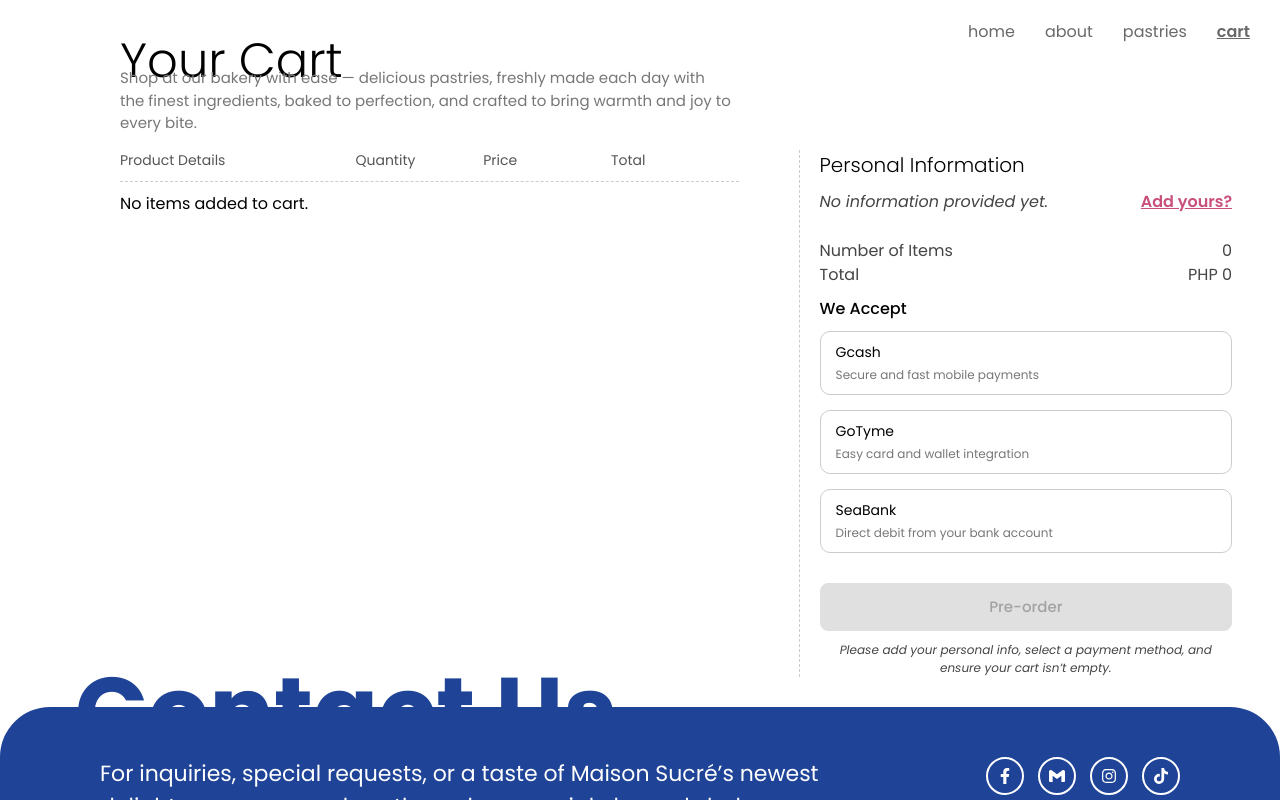
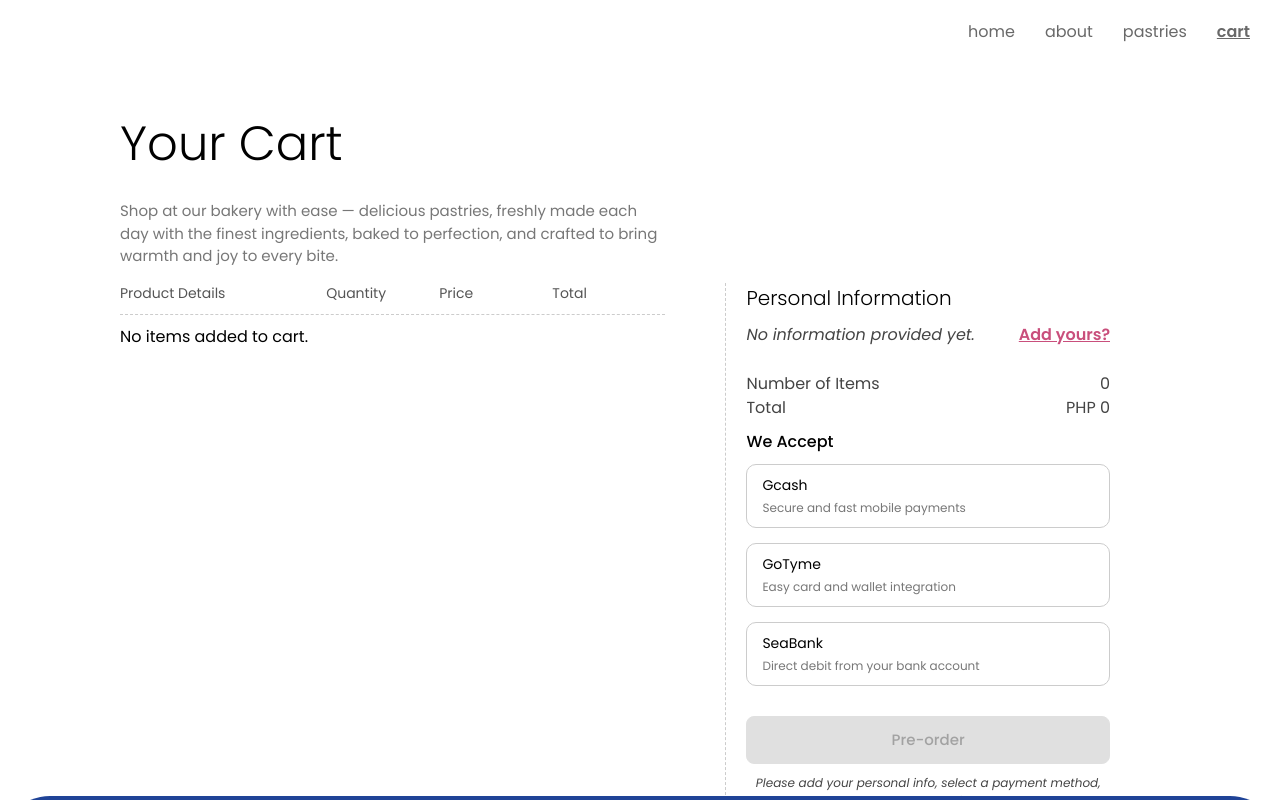
Before and after one commit to marianadine/maisonsucre, a React (Create React App) app: page /cart in a window 1280 px wide. Shown: the top 800 px of the page. Built offline with nearby package versions, Linux system fonts and the light colour scheme.

Commit message:
tailwindcss Cart

```diff
--- a/src/components/Cart.jsx
+++ b/src/components/Cart.jsx
@@ -54,10 +54,12 @@ const Cart = () => {
     cartItems.length === 0 || !billingInfo || !selectedPayment;
 
   return (
-    <div>
-      <section className='container cart-section'>
-        <h1 className='thin-poppins-text'>Your Cart</h1>
-        <p className='poppins-text' style={{ marginTop: '-30px', fontSize: '15px', color: '#777', width: '55%' }}>
+    <div className="mt-4 md:mt-0">
+      <section className="w-full min-h-screen px-4 py-12 pb-64 md:pb-80 mx-auto container1 cart-section">
+        <h1 className="font-poppins font-light text-2xl md:text-4xl lg:text-5xl mb-4 md:mb-8">
+          Your Cart
+        </h1>
+        <p className='poppins-text' style={{ fontSize: '15px', color: '#777', width: '55%' }}>
           Shop at our bakery with ease — delicious pastries, freshly made each
           day with the finest ingredients, baked to perfection, and crafted to
           bring warmth and joy to every bite.
@@ -178,9 +180,9 @@ const Cart = () => {
         </div>
       </section>
 
-      {/* CONTACT */}
-      <section style={{ marginTop: '-590px', zIndex: '-1' }} className='container'>
-        <h1 className='poppins-header inquiry-header'>Contact Us</h1>
+
+      <div className="relative mt-8 md:mt-20">
+        <section className="w-full bg-[#1F4397] py-24 md:py-12">
           <div className="inquiry-row">
             <p className="inquiry-text">
               For inquiries, special requests, or a taste of Maison Sucré’s newest delights, you can reach us through our social channels below or send us a direct message—we’d love to hear from you.
@@ -202,6 +204,7 @@ const Cart = () => {
             </div>
           </div>
         </section>
+      </div>
 
       {/* MODAL for Billing Info */}
       {showModal && (
--- a/src/styles/Cart.css
+++ b/src/styles/Cart.css
@@ -1,16 +1,13 @@
-.container.cart-section {
+.container1.cart-section {
     justify-content: flex-start;
     align-items: flex-start;
-    margin-top: 5px;
-    height: auto;
-    width: 90%;
 }
 
 .thin-poppins-text {
     font-family: 'Poppins', sans-serif;
     font-weight: 300;
     font-size: 48px;
-    text-align: center;
+    margin-bottom: 20px;
 }
 
 /* Cart Section */
@@ -397,11 +394,6 @@
         margin-left: 20px;
     }
 
-    .thin-poppins-text {
-        font-size: 22px;
-        text-align: center;
-    }
-
     .cart-section p.poppins-text {
         width: 360px !important;
         text-align: left !important;
```
Lines whose indentation alone changed are shown as unchanged.
